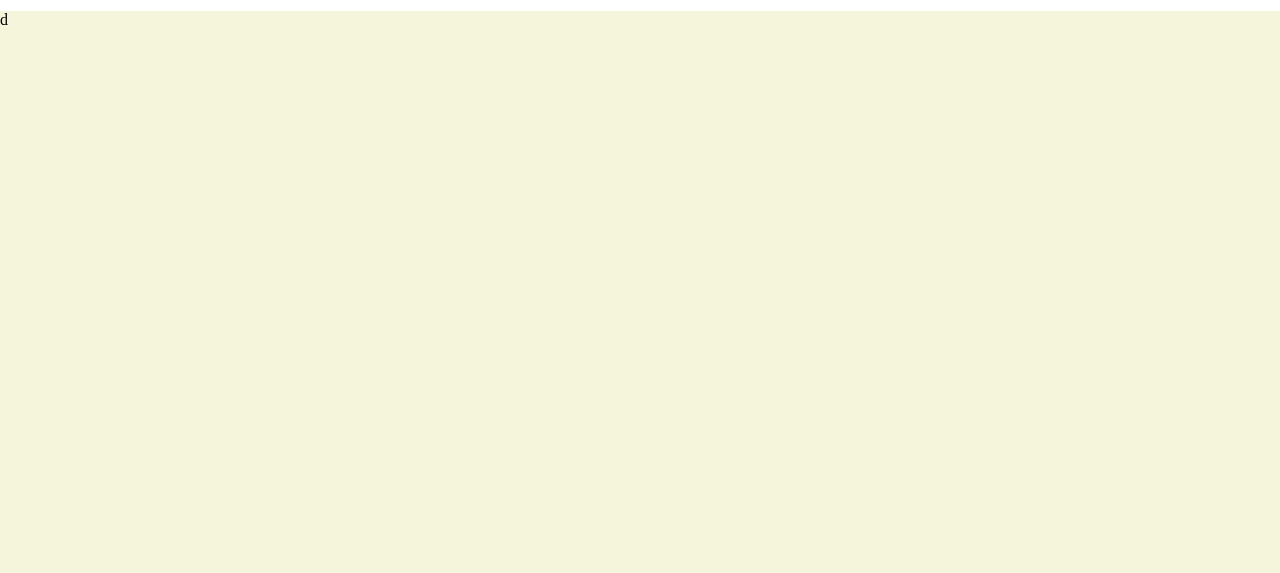
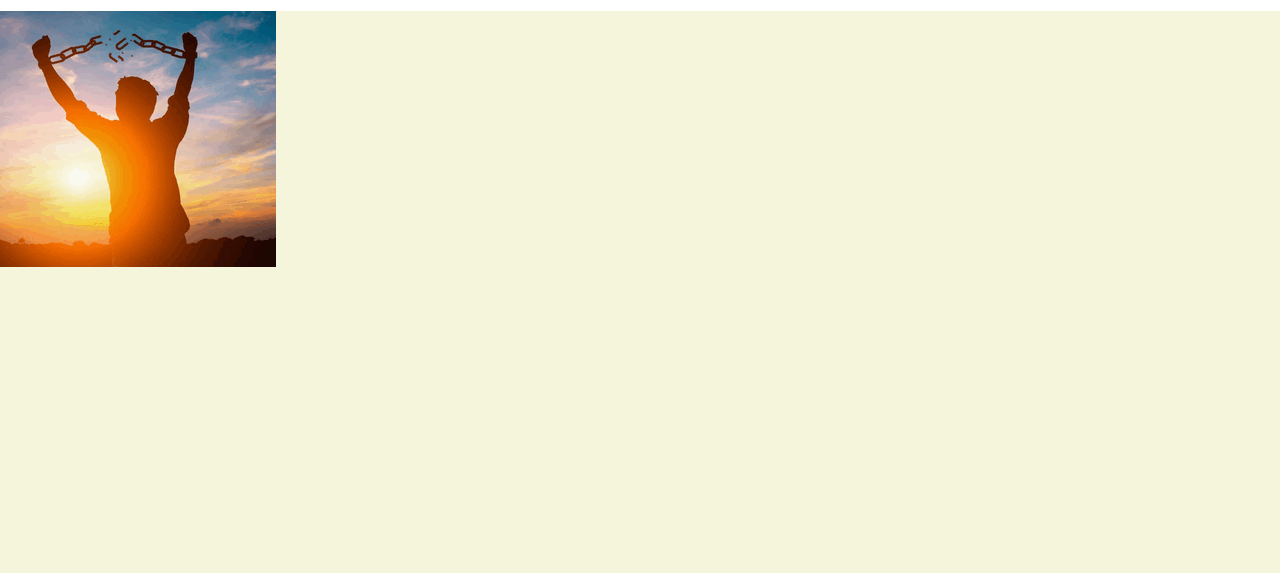
Before and after one commit to nguyenhong12052007-cmyk/simple-web, a website: page index.html in a window 1280 px wide. Shown: the part 110-683 px from the top of the page. Drawn offline with Linux system fonts and the light colour scheme.

Commit message:
add image

```diff
--- a/index.html
+++ b/index.html
@@ -41,7 +41,21 @@
     </div>
   </header>
   <body>
-    <div id="noidung">d</div>
+
+    <div id="noidung">
+
+
+      <img src="assets/images/freedom-chain.png"> </img>
+
+
+
+
+
+
+
+
+    </div>
+
   </body>
   <footer>
     <div id="footer1">
```
Also changed, not shown: assets/images/freedom-chain.png (added).
